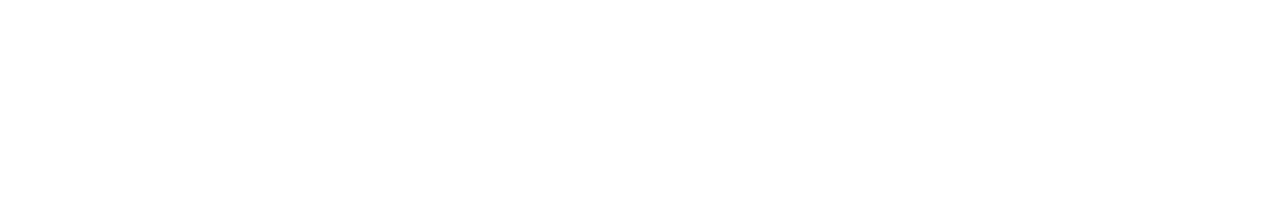
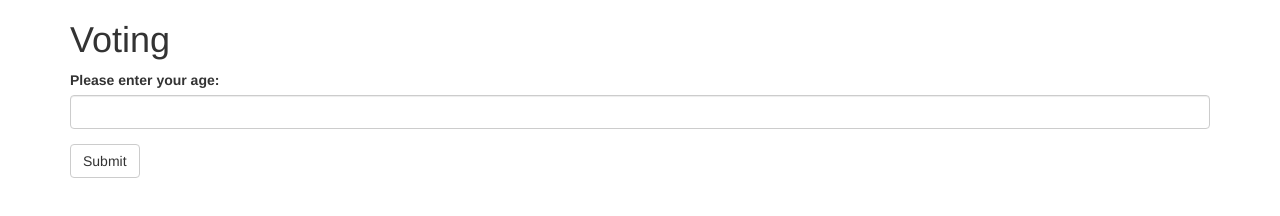
Before and after one commit to kmh620/voting, a plain HTML site: page index.html in a window 1280 px wide. Drawn offline with Linux system fonts and the light colour scheme.

Commit message:
Add form outline and submit button

```diff
--- a/index.html
+++ b/index.html
@@ -10,6 +10,34 @@
     <title>Voting</title>
   </head>
   <body>
+    <div class="container">
+      <h1>Voting</h1>
+      <div class>
+        <form id="formOne">
+          <div class="form-group">
+            <label for="age">Please enter your age:</label>
+            <input id="age" class="form-control" type="text">
+          </div>
+          <div class="form-group">
+            <button type="submit" class="btn btn-default">Submit</button>
+          </div>
+        </form>
 
+
+
+      </div>
+
+
+
+
+
+
+
+
+
+
+
+
+    </div>
   </body>
 </html>
```
